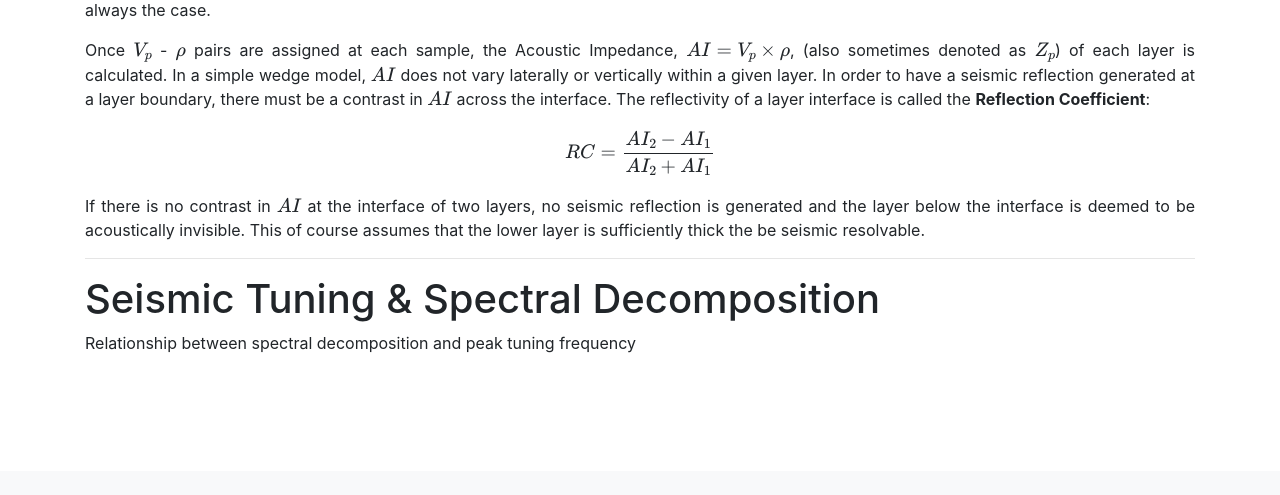
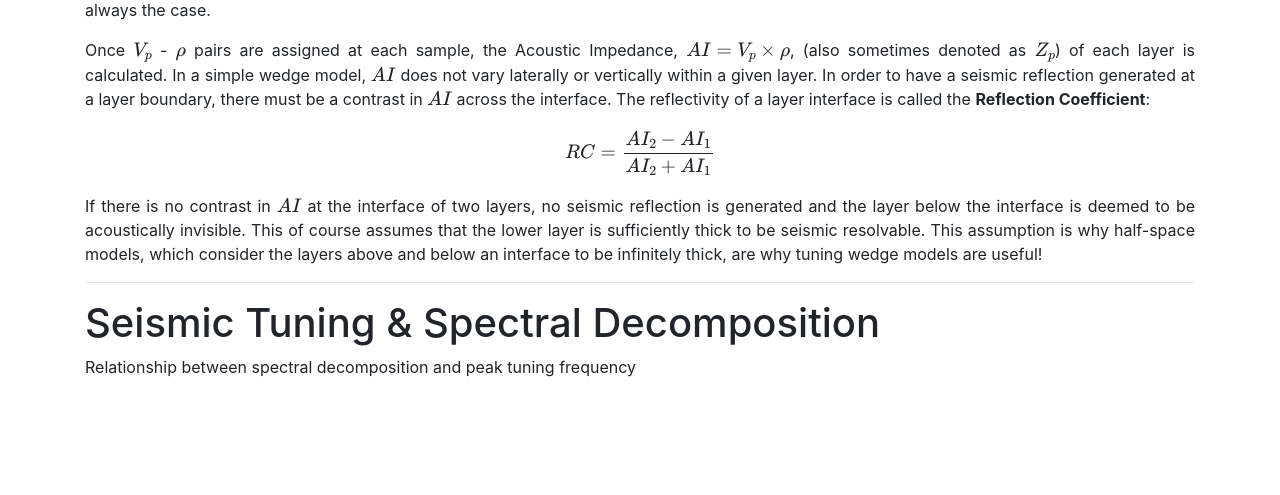
Before and after one commit to bdowdell/flask_pyseistuned, a Flask app: page /about in a window 1280 px wide. Shown: the part 3585-4080 px from the top of the page. Before the commit the page ends 3938 px from the top, so only its background shows below. Run offline with Flask 2, Linux system fonts and the light colour scheme; parts of the project's set-up code (start-up, migrations or seed data) failed here and were passed over; some libraries are stand-ins or nearby versions.

Commit message:
updates about

```diff
--- a/pyseistuned/templates/about.html
+++ b/pyseistuned/templates/about.html
@@ -249,7 +249,8 @@
     <p class="text-justify">
         If there is no contrast in \(AI\) at the interface of two layers, no seismic reflection is generated and the
         layer below the interface is deemed to be acoustically invisible. This of course assumes that the lower layer
-        is sufficiently thick the be seismic resolvable.
+        is sufficiently thick to be seismic resolvable. This assumption is why half-space models, which consider the
+        layers above and below an interface to be infinitely thick, are why tuning wedge models are useful!
     </p>
     <hr />
     <h1>Seismic Tuning & Spectral Decomposition</h1>
```
